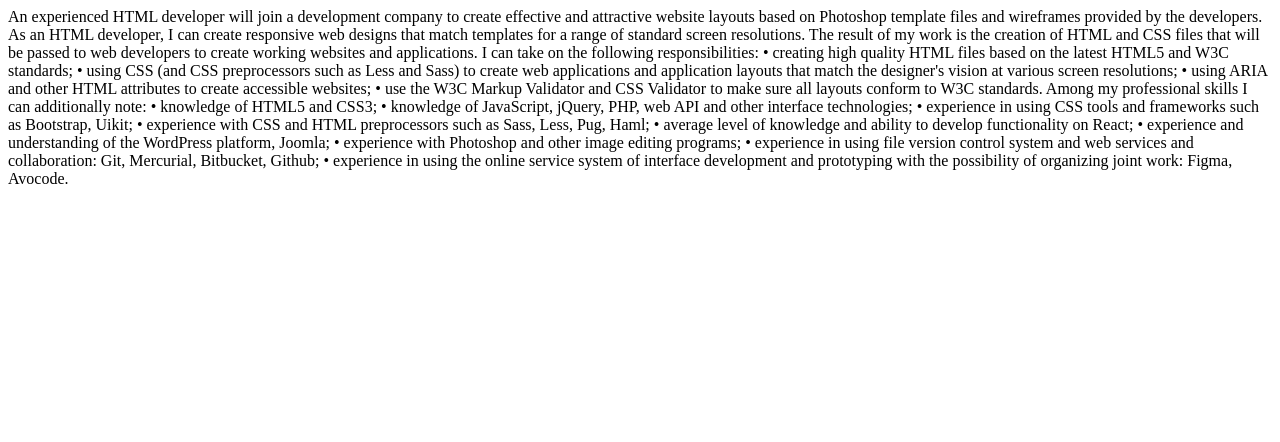
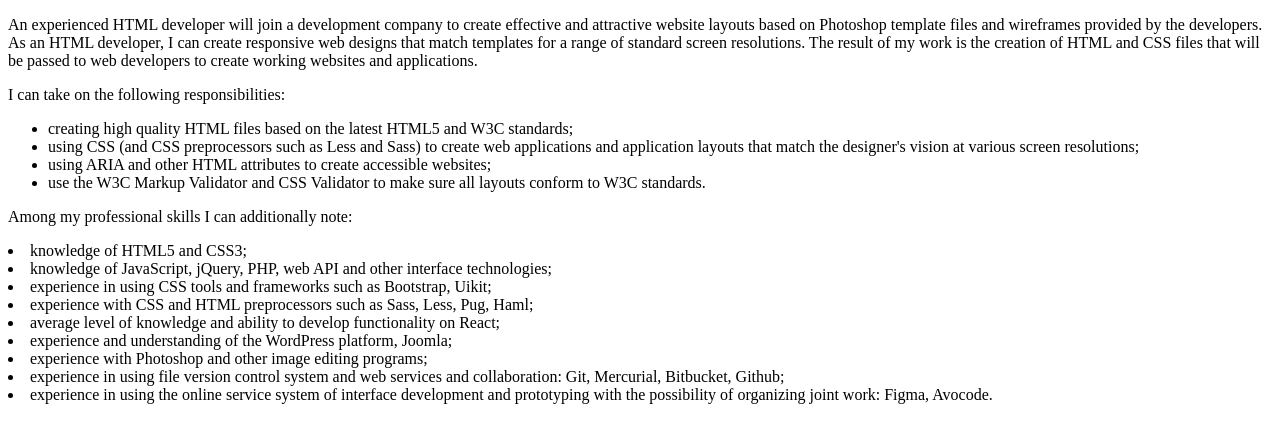
Before and after one commit to petrony/petrony.github.io, a plain HTML site: page index.html in a window 1280 px wide. Drawn offline with Linux system fonts and the light colour scheme.

Commit message:
Update index.html

```diff
--- a/index.html
+++ b/index.html
@@ -4,26 +4,29 @@
   <meta charset="UTF-8">
   <meta name="viewport" content="width=device-width, initial-scale=1.0">
   <meta http-equiv="X-UA-Compatible" content="ie=edge">
-  <title>Document</title>
+  <title>An experienced HTML developer will join a development company</title>
 </head>
 <body>
-  An experienced HTML developer will join a development company to create effective and attractive website layouts based on Photoshop template files and wireframes provided by the developers. As an HTML developer, I can create responsive web designs that match templates for a range of standard screen resolutions. The result of my work is the creation of HTML and CSS files that will be passed to web developers to create working websites and applications.
+  <p>An experienced HTML developer will join a development company to create effective and attractive website layouts based on Photoshop template files and wireframes provided by the developers. As an HTML developer, I can create responsive web designs that match templates for a range of standard screen resolutions. The result of my work is the creation of HTML and CSS files that will be passed to web developers to create working websites and applications.</p>
 
-I can take on the following responsibilities:
- • creating high quality HTML files based on the latest HTML5 and W3C standards;
- • using CSS (and CSS preprocessors such as Less and Sass) to create web applications and application layouts that match the designer's vision at various screen resolutions;
- • using ARIA and other HTML attributes to create accessible websites;
- • use the W3C Markup Validator and CSS Validator to make sure all layouts conform to W3C standards.
+<p>I can take on the following responsibilities:</p>
+ <ul>
+   <li>creating high quality HTML files based on the latest HTML5 and W3C standards;</li>
+   <li>using CSS (and CSS preprocessors such as Less and Sass) to create web applications and application layouts that match the designer's vision at various screen resolutions;</li>
+   <li>using ARIA and other HTML attributes to create accessible websites;</li>
+   <li>use the W3C Markup Validator and CSS Validator to make sure all layouts conform to W3C standards.</li>
+ </ul>
 
-Among my professional skills I can additionally note:
- • knowledge of HTML5 and CSS3;
- • knowledge of JavaScript, jQuery, PHP, web API and other interface technologies;
- • experience in using CSS tools and frameworks such as Bootstrap, Uikit;
- • experience with CSS and HTML preprocessors such as Sass, Less, Pug, Haml;
- • average level of knowledge and ability to develop functionality on React;
- • experience and understanding of the WordPress platform, Joomla;
- • experience with Photoshop and other image editing programs;
- • experience in using file version control system and web services and collaboration: Git, Mercurial, Bitbucket, Github;
- • experience in using the online service system of interface development and prototyping with the possibility of organizing joint work: Figma, Avocode.
+
+<p>Among my professional skills I can additionally note:</p>
+ <li>knowledge of HTML5 and CSS3;</li>
+ <li>knowledge of JavaScript, jQuery, PHP, web API and other interface technologies;</li>
+ <li>experience in using CSS tools and frameworks such as Bootstrap, Uikit;</li>
+ <li>experience with CSS and HTML preprocessors such as Sass, Less, Pug, Haml;</li>
+ <li>average level of knowledge and ability to develop functionality on React;</li>
+ <li>experience and understanding of the WordPress platform, Joomla;</li>
+ <li>experience with Photoshop and other image editing programs;</li>
+ <li>experience in using file version control system and web services and collaboration: Git, Mercurial, Bitbucket, Github;</li>
+ <li>experience in using the online service system of interface development and prototyping with the possibility of organizing joint work: Figma, Avocode.</li>
 </body>
 </html>
```
